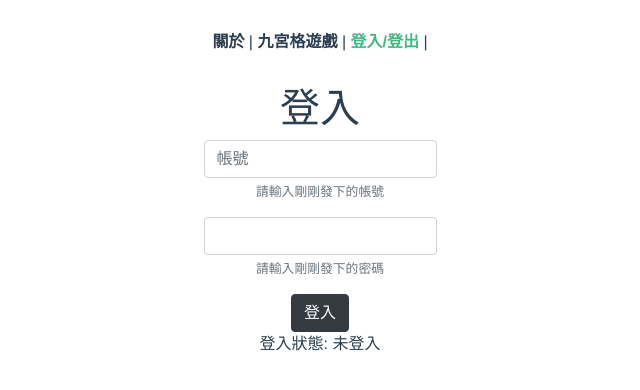
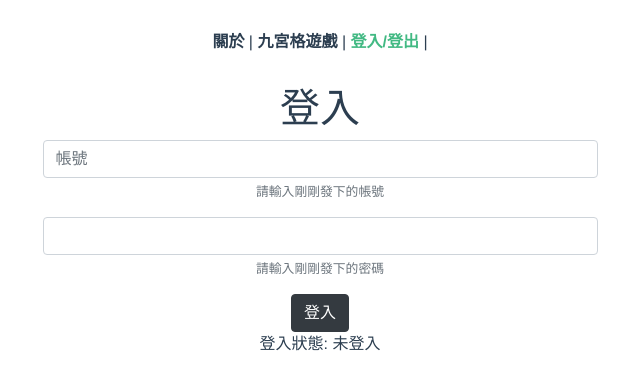
Before and after one commit to jimlinntu/WebNineGridGame, a Vue app in the folder game/: page /login in a window 1280 px wide. Shown: the top 390 px of the page, without its empty margins (320-960 px from the left). Built offline with nearby package versions, Linux system fonts and the light colour scheme; what vue-js-grid would draw is missing.

Commit message:
remove justify-content-md-center(this don't work, I don't know why) and improve login page

```diff
--- a/game/src/components/Board.vue
+++ b/game/src/components/Board.vue
@@ -39,18 +39,22 @@ export default {
 
 .gold_color {
     color: rgb(255,165,0);
+    background-color: rgb(255, 165, 0);
 }
 
 .green_color {
     color: rgb(0, 128, 0);
+    background-color: rgb(0, 128, 0);
 }
 
 .question_index{
     color: rgb(255,165,0);
+    background-color: rgb(255, 165, 0, 0.3);
 }
 
 .question_finished{
     color: rgb(0, 128, 0);
+    background-color: rgb(0, 128, 0, 0.3);
 }
 
 img {
--- a/game/src/components/Question.vue
+++ b/game/src/components/Question.vue
@@ -1,7 +1,7 @@
 <template>
     <b-container class="fluid">
-      <b-row class="justify-content-md-center">
-        <h1>問題<b-icon-question></b-icon-question></h1>
+      <b-row>
+        <b-col cols="12"><h1>問題<b-icon-question></b-icon-question></h1></b-col>
       </b-row>
       <b-row class="text-center">
         <b-col cols="12" v-if="$store.state.question.description"><h3> {{ $store.state.question.description }} </h3></b-col>
--- a/game/src/views/GridGame.vue
+++ b/game/src/views/GridGame.vue
@@ -21,8 +21,8 @@
         <Question v-if="hasGridNumbers"></Question>
 
         <!---->
-        <b-row v-if=!hasGridNumbers class="justify-content-md-center">
-            <h1>請填入以下九宮格:</h1>
+        <b-row v-if=!hasGridNumbers class="text-center">
+            <b-col cols="12"><h1>請填入九宮格:</h1></b-col>
         </b-row>
         <b-row v-if="!hasGridNumbers">
             <b-col class="slot" cols="4" v-for="i in 9" :key="i">
@@ -33,8 +33,8 @@
             </b-col>
         </b-row>
         <hr v-if="!hasGridNumbers">
-        <b-row v-if="!hasGridNumbers" class="justify-content-md-center">
-            <h1>候選數字:</h1>
+        <b-row v-if="!hasGridNumbers">
+            <b-col cols="12"><h1>候選數字:</h1></b-col>
         </b-row>
         <b-row v-if="!hasGridNumbers">
             <draggable v-model="unselectedNumbers" group="people" class="unselected_draggable_numbers"
@@ -43,8 +43,8 @@
             </draggable>
         </b-row>
         <hr v-if="!hasGridNumbers">
-        <b-row v-if="!hasGridNumbers" class="justify-content-md-center">
-            <b-button size="lg" @click.prevent="submitNineGrids">提交九宮格</b-button>
+        <b-row v-if="!hasGridNumbers">
+            <b-col cols="12"><b-button size="lg" @click.prevent="submitNineGrids">提交九宮格</b-button></b-col>
         </b-row>
     </b-container>
 </template>
@@ -132,7 +132,7 @@ export default {
             console.log("[*] question_finished_mask looks weird: ", question_finished_mask)
             return
         }
-        if(this.$store.state.questionIndex != -1){
+        if(this.$store.state.questionIndex !== -1){
             console.log("[*] This question have not yet finished, you cannot choose another question!")
             return
         }
@@ -190,10 +190,12 @@ export default {
 
 .question_index{
     color: rgb(255,165,0);
+    background-color: rgb(255, 165, 0, 0.3);
 }
 
 .question_finished{
     color: rgb(0, 128, 0);
+    background-color: rgb(0, 128, 0, 0.3);
 }
 
 </style>
--- a/game/src/views/Login.vue
+++ b/game/src/views/Login.vue
@@ -1,10 +1,11 @@
 <template>
     <b-container>
-      <b-row class="justify-content-md-center">
-        <h1>登入</h1>
+      <b-row>
+        <b-col cols="12"><h1>登入</h1></b-col>
       </b-row>
-      <b-row v-if="$store.state.auth_token === ''" class="justify-content-md-center">
-        <b-form @submit.prevent="login">
+      <b-row v-if="$store.state.auth_token === ''">
+        <b-col cols="12">
+            <b-form class="login_form" @submit.prevent="login">
               <b-form-group description="請輸入剛剛發下的帳號">
                 <b-form-input type="text" v-model="loginForm.account" placeholder="帳號" required>
                 </b-form-input>
@@ -15,6 +16,7 @@
               </b-form-group>
               <b-button type="submit" variant="dark">登入</b-button>
             </b-form>
+        </b-col>
       </b-row>
       <p>登入狀態: {{ status }} </p>
       <!-- if the authentication token is evaluated true, show logout button-->
@@ -62,3 +64,9 @@ export default {
 
 
 </script>
+<style scoped>
+.login_form {
+    width: 50%;
+    margin: auto; /* center*/
+}
+</style>
```
Lines whose indentation alone changed are shown as unchanged.
